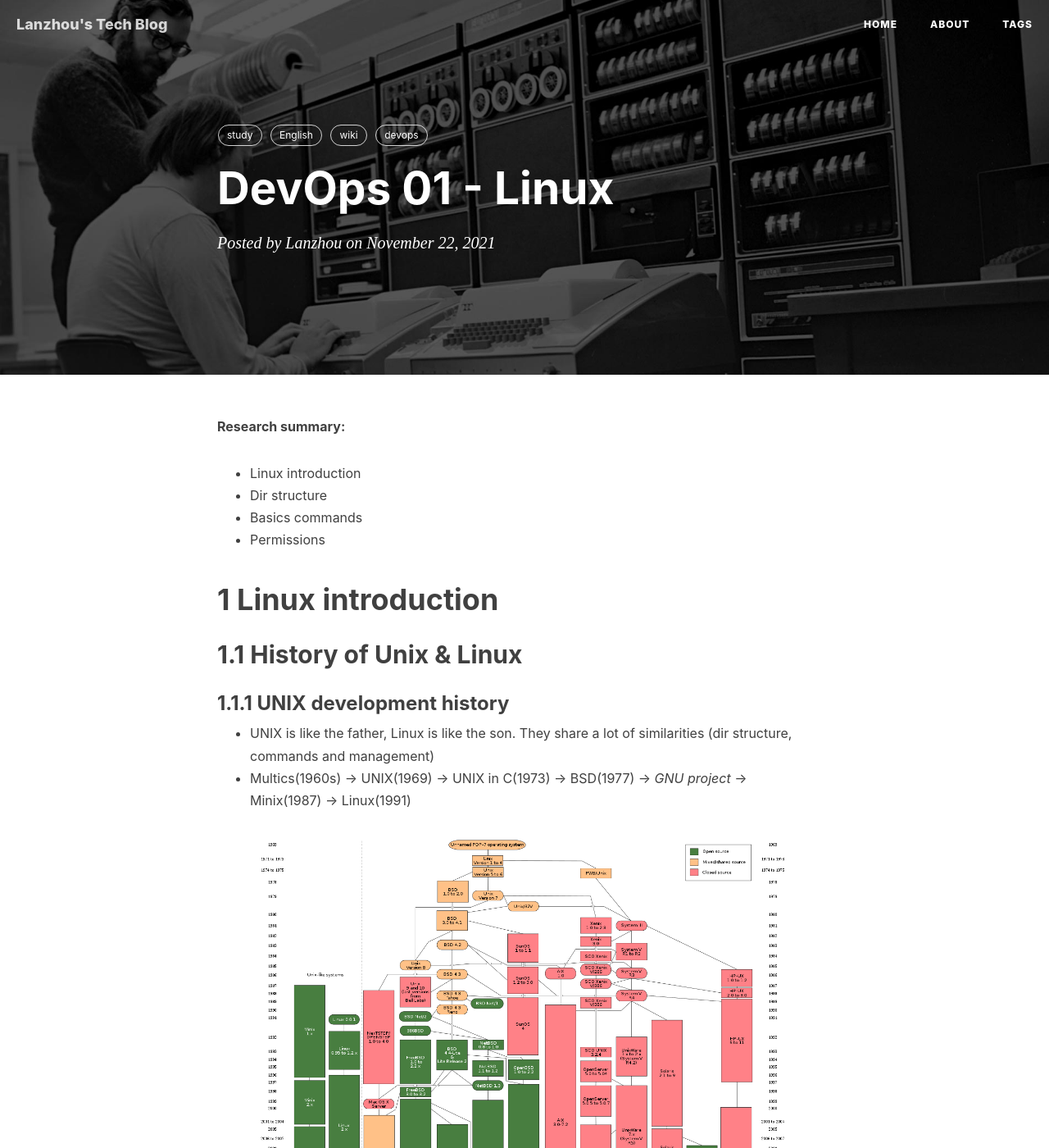
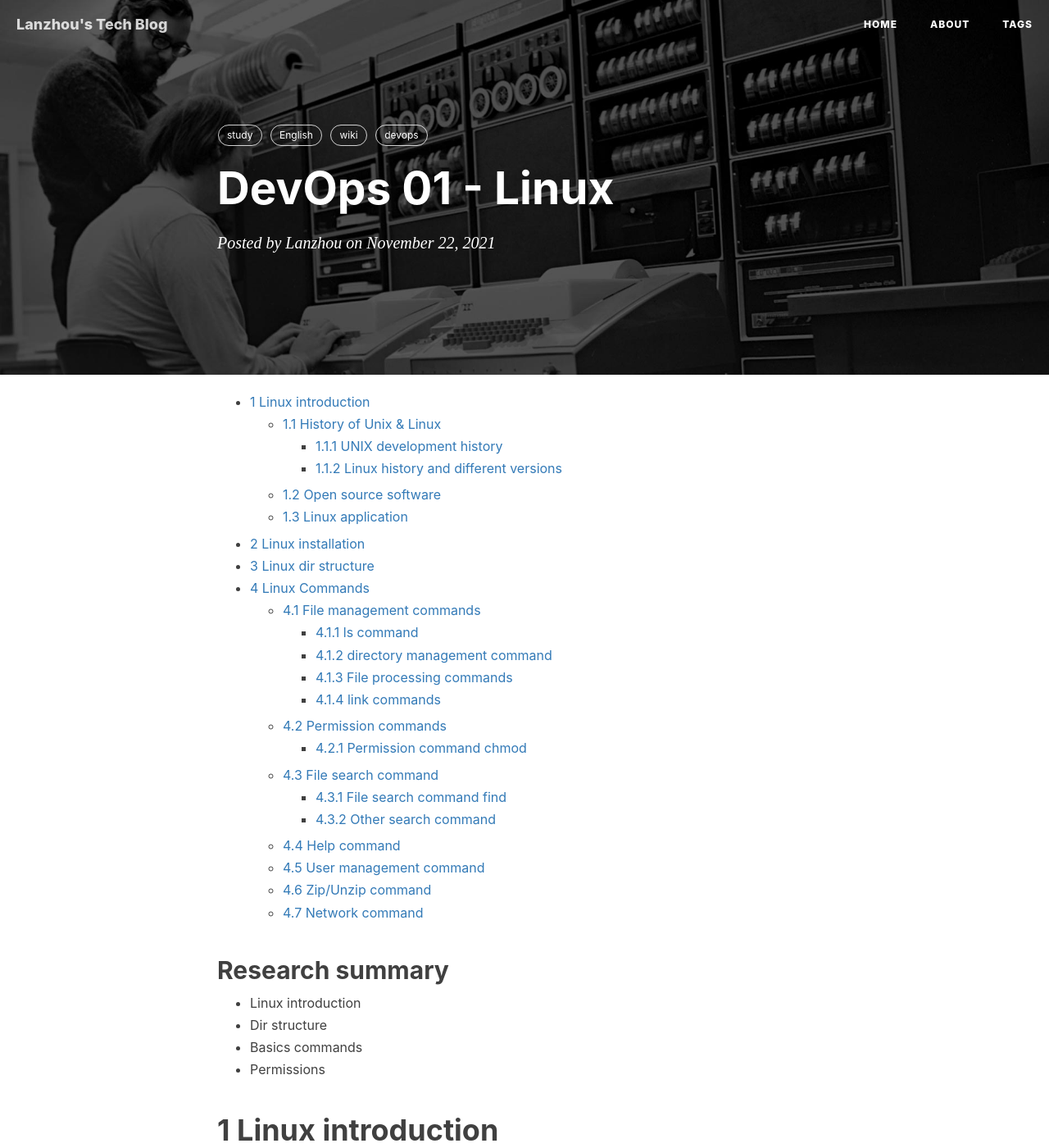
Before and after one commit to Lanzhou-J/Lanzhou-J.github.io, a Jekyll site: the page built from _posts/2021-11-22-DevOps-01-Linux.md, in a window 1280 px wide and 1400 px high. Shown: the whole window at 82% size. Built offline with Jekyll 4.4.1, drawn with Linux system fonts in a browser that asks for light colours; nearby versions of some CDN libraries; comment, search, counter and statistics services are not loaded.

Commit message:
add table of contents

```diff
--- a/_posts/2021-11-22-DevOps-01-Linux.md
+++ b/_posts/2021-11-22-DevOps-01-Linux.md
@@ -11,7 +11,33 @@ tags:
 - wiki
 - devops
 ---
-**Research summary:**
+
+- [1 Linux introduction](#1-linux-introduction)
+  - [1.1 History of Unix & Linux](#11-history-of-unix--linux)
+    - [1.1.1 UNIX development history](#111-unix-development-history)
+    - [1.1.2 Linux history and different versions](#112-linux-history-and-different-versions)
+  - [1.2 Open source software](#12-open-source-software)
+  - [1.3 Linux application](#13-linux-application)
+- [2 Linux installation](#2-linux-installation)
+- [3 Linux dir structure](#3-linux-dir-structure)
+- [4 Linux Commands](#4-linux-commands)
+  - [4.1 File management commands](#41-file-management-commands)
+    - [4.1.1 ls command](#411-ls-command)
+    - [4.1.2 directory management command](#412-directory-management-command)
+    - [4.1.3 File processing commands](#413-file-processing-commands)
+    - [4.1.4 link commands](#414-link-commands)
+  - [4.2 Permission commands](#42-permission-commands)
+    - [4.2.1 Permission command chmod](#421-permission-command-chmod)
+  - [4.3 File search command](#43-file-search-command)
+    - [4.3.1 File search command find](#431-file-search-command-find)
+    - [4.3.2 Other search command](#432-other-search-command)
+  - [4.4 Help command](#44-help-command)
+  - [4.5 User management command](#45-user-management-command)
+  - [4.6 Zip/Unzip command](#46-zipunzip-command)
+  - [4.7 Network command](#47-network-command)
+
+
+## Research summary
 
 - Linux introduction
 - Dir structure
```
Also changed, not shown: _posts/2022-02-16-DevOps-06-k8s.md (+14 -6 lines), _posts/2022-02-16-DevOps-07-k8s-advanced.md (+13 -3 lines), _posts/2022-02-15-DevOps-05-Docker.md (line endings or trailing spaces).
